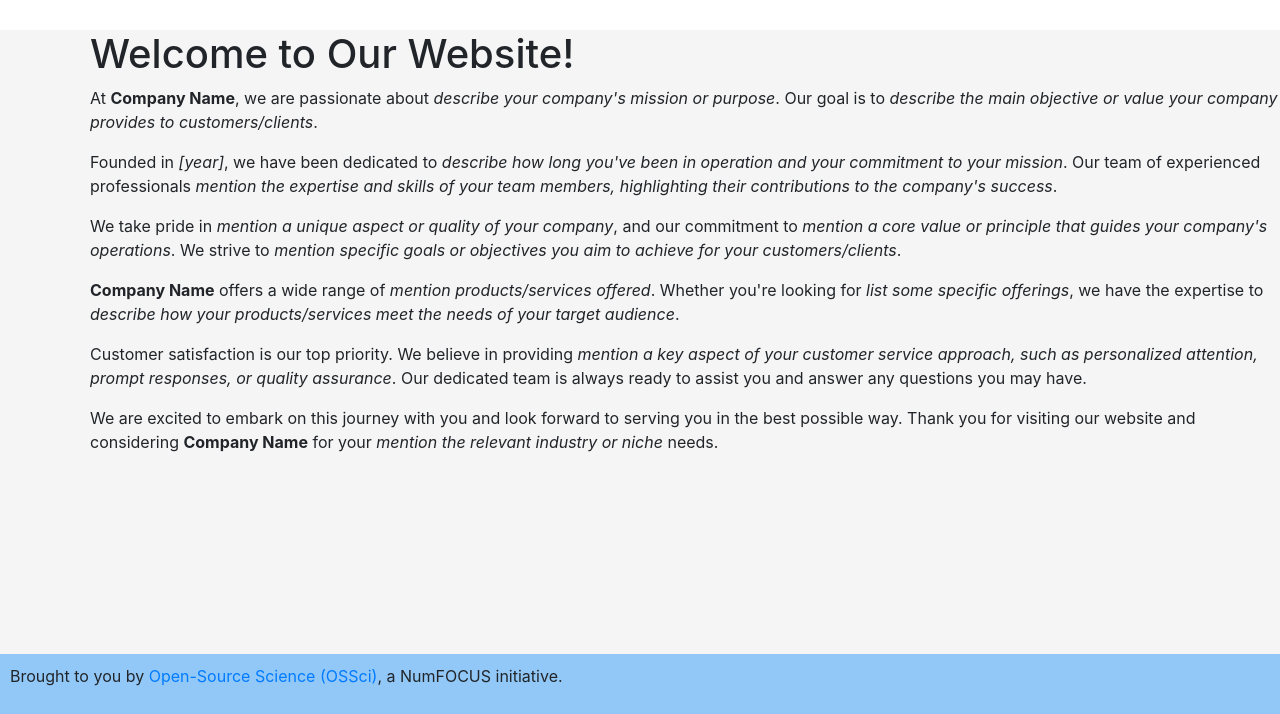
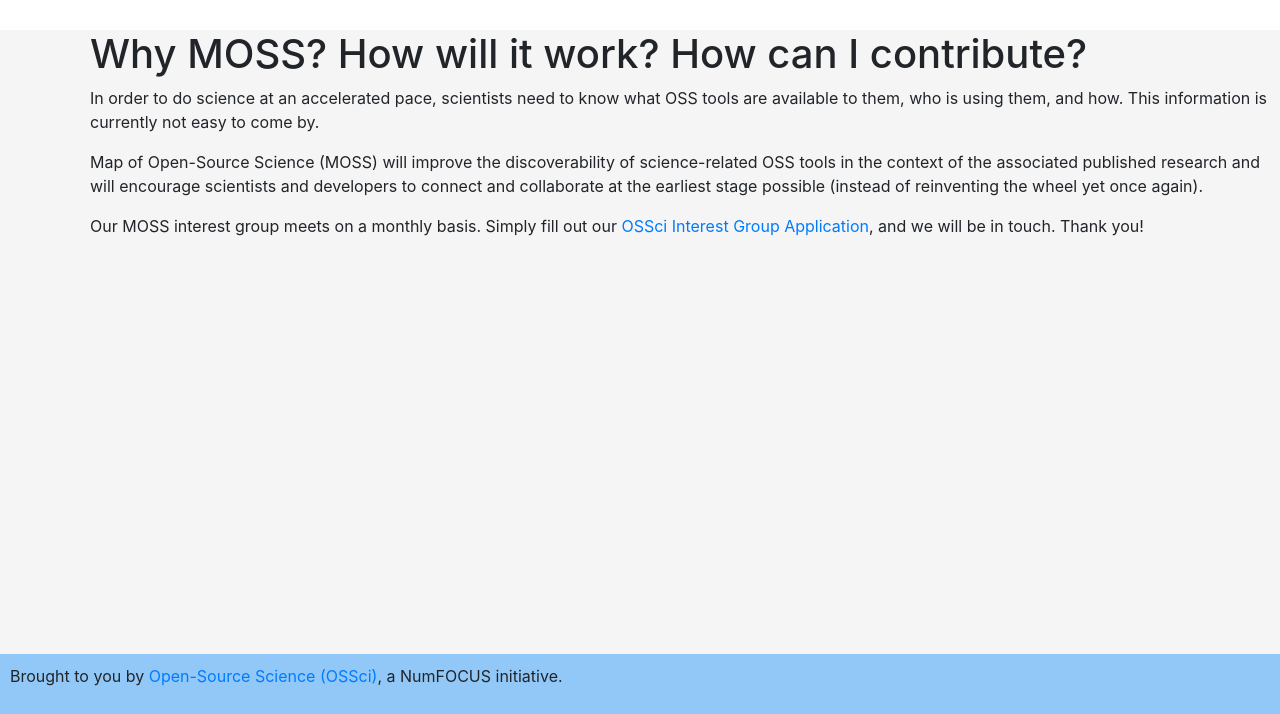
Before and after one commit to planspark/ossci-kate, a Flask app: page /about in a window 1280 px wide. Shown: the part 86-800 px from the top of the page. Run offline with Flask 3, Linux system fonts and the light colour scheme; some libraries are stand-ins or nearby versions.

Commit message:
update copy about page

```diff
--- a/templates/about.html
+++ b/templates/about.html
@@ -8,30 +8,19 @@
   <title>About</title>
 </head>
 <body>
-  <h1>Welcome to Our Website!</h1>
+  <h1>Why MOSS? How will it work? How can I contribute?</h1>
   <p>
-    At <strong>Company Name</strong>, we are passionate about <em>describe your company's mission or purpose</em>. Our goal is to <em>describe the main objective or value your company provides to customers/clients</em>.
+    In order to do science at an accelerated pace, scientists need to know what OSS tools are available to them, who is using them, and how. This information is currently not easy to come by.
   </p>
 
   <p>
-    Founded in <em>[year]</em>, we have been dedicated to <em>describe how long you've been in operation and your commitment to your mission</em>. Our team of experienced professionals <em>mention the expertise and skills of your team members, highlighting their contributions to the company's success</em>.
+    Map of Open-Source Science (MOSS) will improve the discoverability of science-related OSS tools in the context of the associated published research and will encourage scientists and developers to connect and collaborate at the earliest stage possible (instead of reinventing the wheel yet once again).
   </p>
 
   <p>
-    We take pride in <em>mention a unique aspect or quality of your company</em>, and our commitment to <em>mention a core value or principle that guides your company's operations</em>. We strive to <em>mention specific goals or objectives you aim to achieve for your customers/clients</em>.
+    Our MOSS interest group meets on a monthly basis. Simply fill out our <a href="https://chief.sc/ossci-join">OSSci Interest Group Application</a>, and we will be in touch. Thank you!
   </p>
 
-  <p>
-    <strong>Company Name</strong> offers a wide range of <em>mention products/services offered</em>. Whether you're looking for <em>list some specific offerings</em>, we have the expertise to <em>describe how your products/services meet the needs of your target audience</em>.
-  </p>
-
-  <p>
-    Customer satisfaction is our top priority. We believe in providing <em>mention a key aspect of your customer service approach, such as personalized attention, prompt responses, or quality assurance</em>. Our dedicated team is always ready to assist you and answer any questions you may have.
-  </p>
-
-  <p>
-    We are excited to embark on this journey with you and look forward to serving you in the best possible way. Thank you for visiting our website and considering <strong>Company Name</strong> for your <em>mention the relevant industry or niche</em> needs.
-  </p>
 </body>
 </html>
 
```
